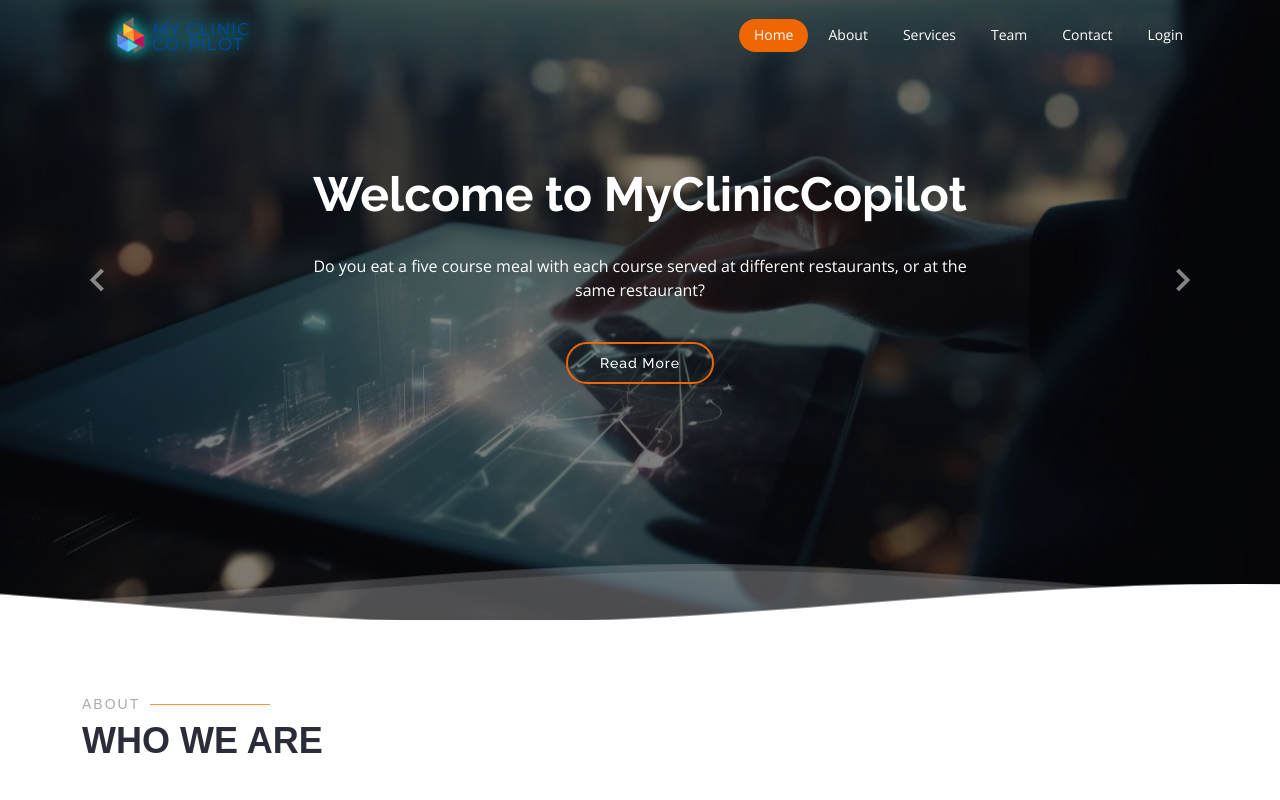
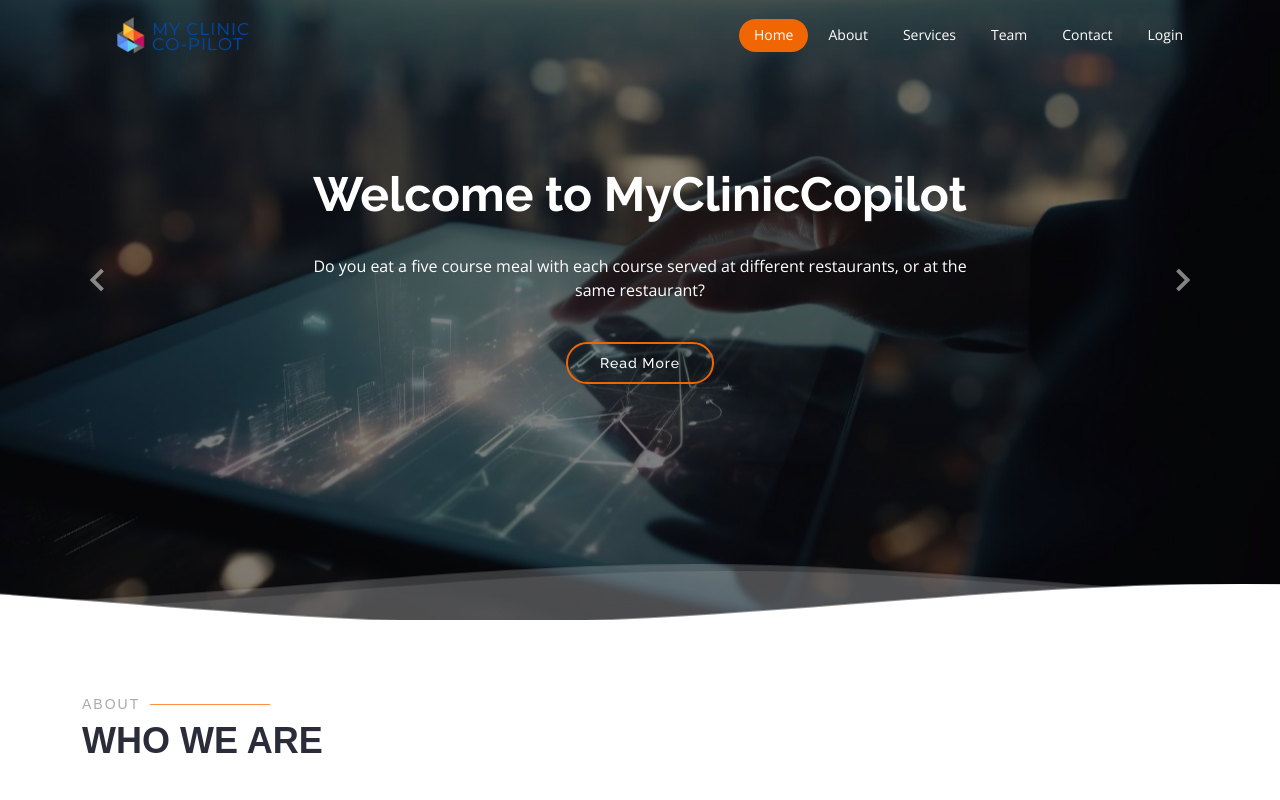
Before and after one commit to darkspyder57/myclinic_co-pilot, a Next.js app: page / in a window 1280 px wide. Shown: the top 800 px of the page. Built offline with nearby package versions, Linux system fonts and the light colour scheme; no server answers.

Commit message:
bug fixed

```diff
--- a/app/Components/ContactAdmin.jsx
+++ b/app/Components/ContactAdmin.jsx
@@ -32,6 +32,7 @@ const ContactAdmin = () => {
     try {
       const docRef = doc(db, "contacts", id); // Correctly reference the document
       await deleteDoc(docRef);
+      alert("Enquiry Deleted");
       setContacts(contacts.filter(contact => contact.id !== id));
     } catch (error) {
       console.error("Error deleting contact:", error);
--- a/public/assets/css/style.css
+++ b/public/assets/css/style.css
@@ -113,7 +113,7 @@ h6 {
   padding: 0;
   margin: 0;
   max-height: 200px;
-  filter: drop-shadow(0 0 0.5rem rgb(5, 239, 239));
+  /* filter: drop-shadow(0 0 0.5rem rgb(5, 239, 239)); */
 }
 
 /*--------------------------------------------------------------
@@ -1545,7 +1545,7 @@ section {
   padding: 0;
   margin: 0;
   max-height: 250px;
-  filter: drop-shadow(0 0 0.5rem rgb(5, 239, 239));
+  /* filter: drop-shadow(0 0 0.5rem rgb(5, 239, 239)); */
 }
 
 #footer h3 {
```
